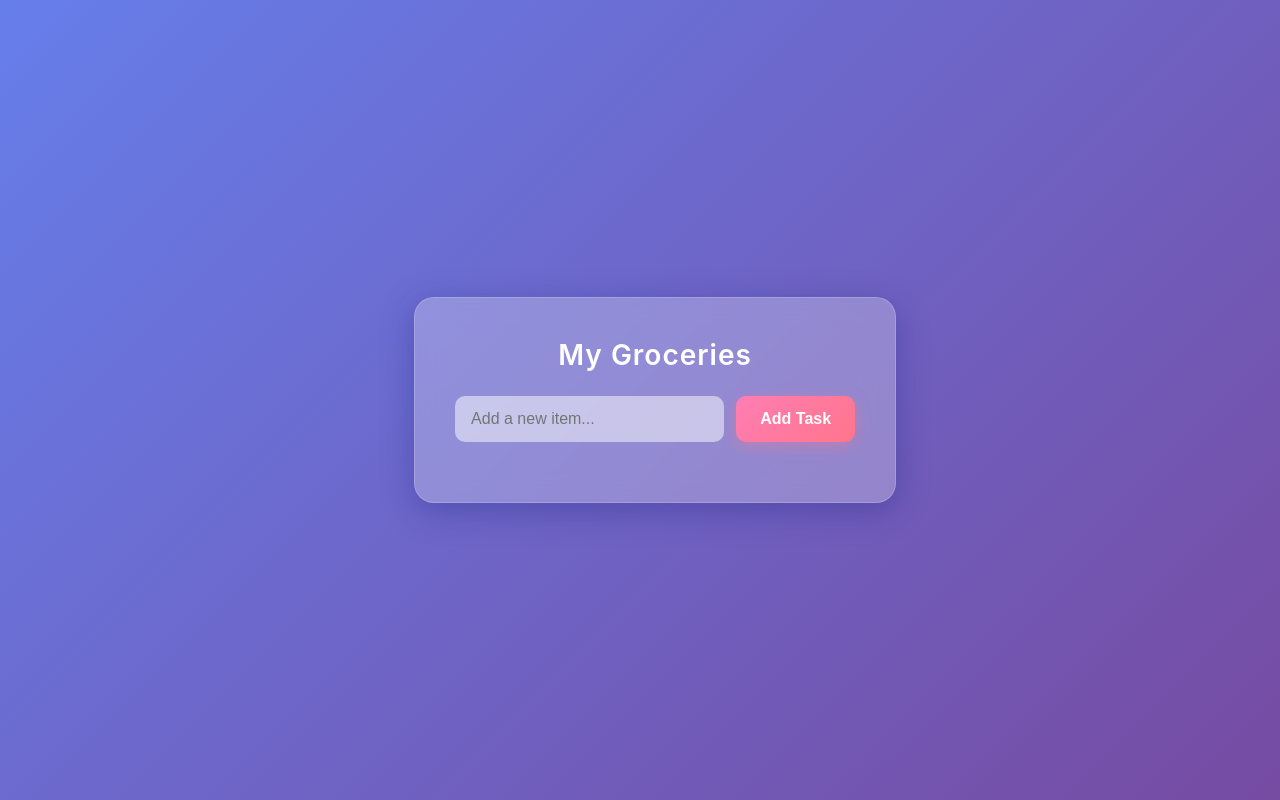
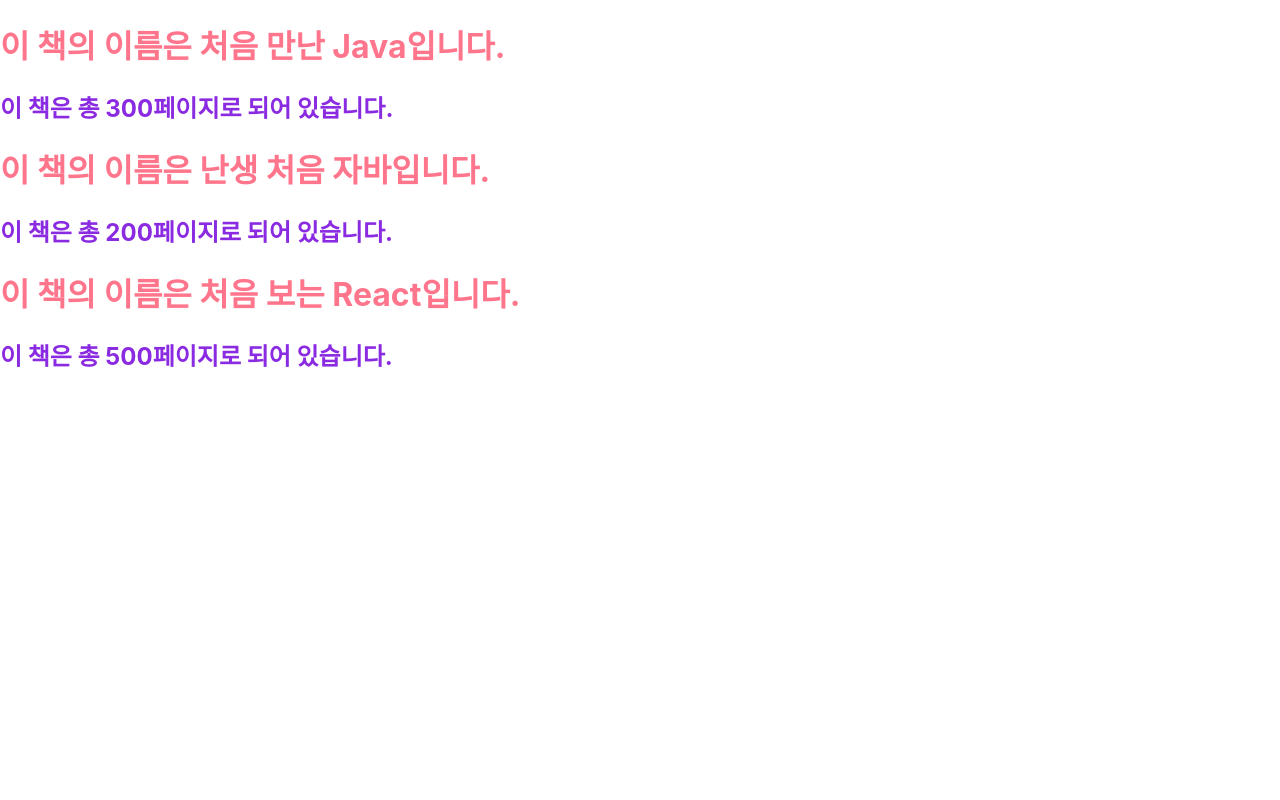
Before and after one commit to kwondongjae0531/Web2, a React (Create React App) app: page / in a window 1280 px wide. Built offline with nearby package versions, Linux system fonts and the light colour scheme.

Commit message:
local에서 파일로 직접 실행(CDN 방식으로 Html 문서에 라이브러리 import)
npm 서버를 사용해서 JSX 파일 작성해서 실행

```diff
--- /dev/null
+++ b/src/02/index.html
@@ -0,0 +1,15 @@
+<!DOCTYPE html>
+<html lang="en">
+<head>
+    <meta charset="UTF-8">
+    <title>React Local Test</title>
+    <link rel="stylesheet" href = "styles.css">
+    <script crossorigin src="https://unpkg.com/react@18/umd/react.development.js"></script>
+    <script crossorigin src="https://unpkg.com/react-dom@18/umd/react-dom.development.js"></script>
+</head>
+<body>
+    <h1>인공지능소프트웨어과에 오신 것을 환영합니다.</h1>
+    <div id="root"></div>
+    <script src="MyButton.js"></script>
+</body>
+</html>
--- /dev/null
+++ b/src/02/styles.css
@@ -0,0 +1,8 @@
+body{
+    background-color: dodgerblue;
+}
+
+h1{
+    color: #333333;
+    font-style: italic;
+}
--- /dev/null
+++ b/src/03/Book.css
@@ -0,0 +1,7 @@
+h1{
+    color:#ff758c;
+}
+
+h2{
+    color: blueviolet;
+}
--- /dev/null
+++ b/src/03/Book.jsx
@@ -0,0 +1,13 @@
+import React from "react";
+
+
+function Book(props) {
+    return(
+        <div>
+            <h1>{`이 책의 이름은 ${props.name}입니다.`}</h1>
+            <h2>{`이 책은 총 ${props.numOfPage}페이지로 되어 있습니다.`}</h2>
+        </div>
+    );
+}
+
+export default Book;
--- /dev/null
+++ b/src/03/Library.jsx
@@ -0,0 +1,15 @@
+import React from "react";
+import Book from "./Book";
+
+
+function Library() {
+    return(
+    <div>
+        <Book name="처음 만난 Java" numOfPage={300}/>
+        <Book name="난생 처음 자바" numOfPage={200}/>
+        <Book name="처음 보는 React" numOfPage={500}/>
+    </div>
+    );
+}
+
+export default Library;
--- a/src/index.js
+++ b/src/index.js
@@ -2,14 +2,15 @@
 import ReactDOM from 'react-dom/client';
 import './index.css';
 //import App from './App';
-import TodoListApp from "./01/TodoListApp";
+// import TodoListApp from "./01/TodoListApp";
 import reportWebVitals from './reportWebVitals'; //지우면안됨
-
+import Library from "./03/Library";
+import "./03/Book.css"
 
 const root = ReactDOM.createRoot(document.getElementById('root'));
 root.render(
   <React.StrictMode>
-    <TodoListApp />
+    <Library />
   </React.StrictMode>
 );
 
```
Also changed, not shown: src/02/MyButton.js (added, +20 -0 lines).
